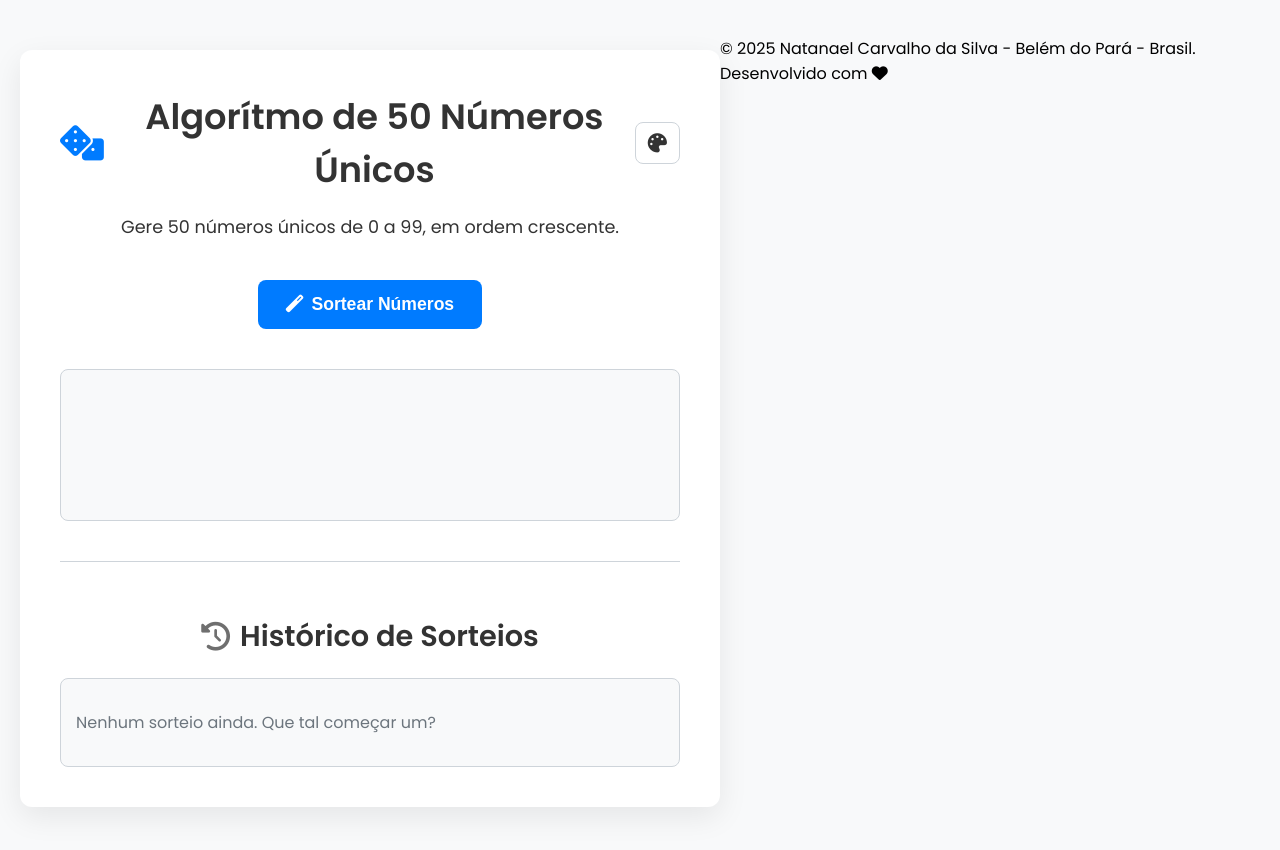
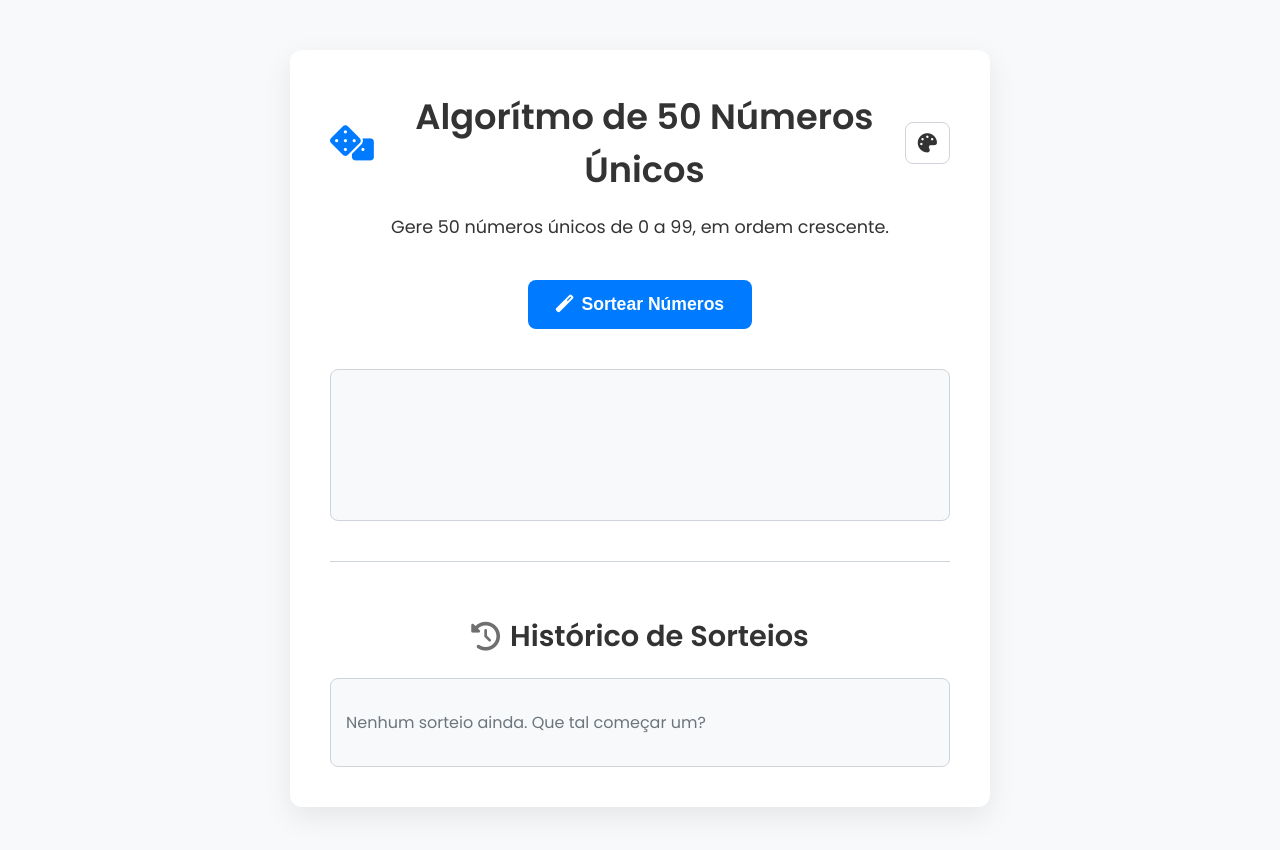
Before and after one commit to NatanCarFF/loto, a plain HTML site: page index.html in a window 1280 px wide. Drawn offline with Linux system fonts and the light colour scheme.

Commit message:
Update index.html

```diff
--- a/index.html
+++ b/index.html
@@ -63,8 +63,4 @@
     <script src="script.js"></script>
 </body>
 
-    <footer>
-        <p>&copy; 2025 Natanael Carvalho da Silva - Belém do Pará - Brasil. Desenvolvido com <i class="fas fa-heart"></i></p>
-    </footer>
-
 </html>
```
